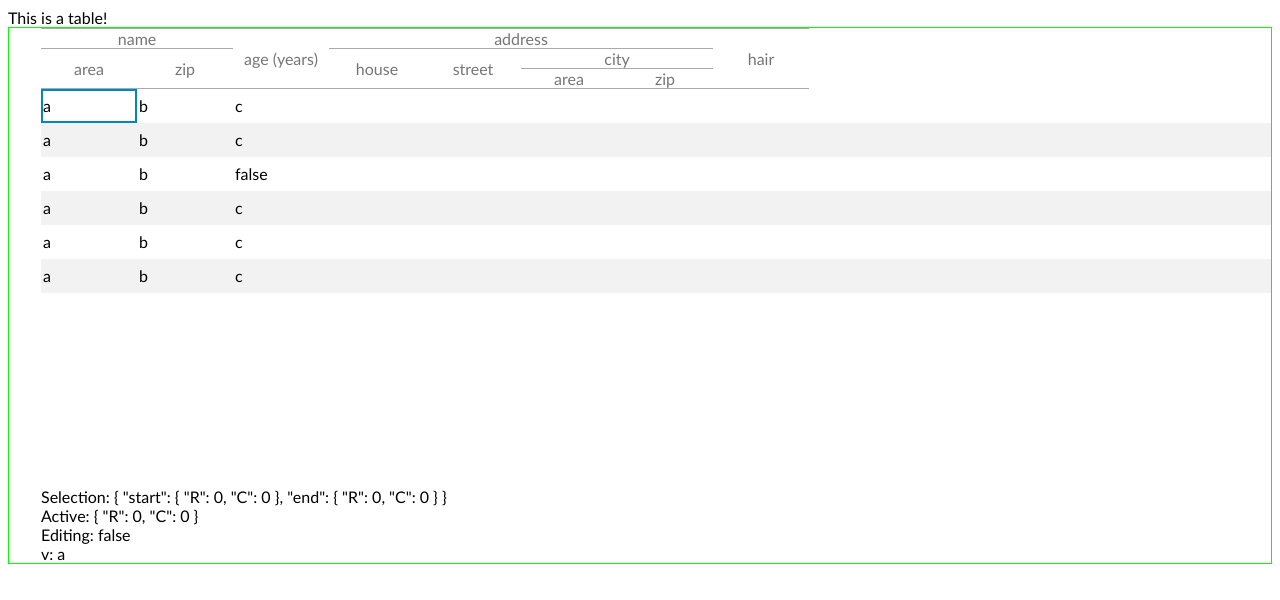
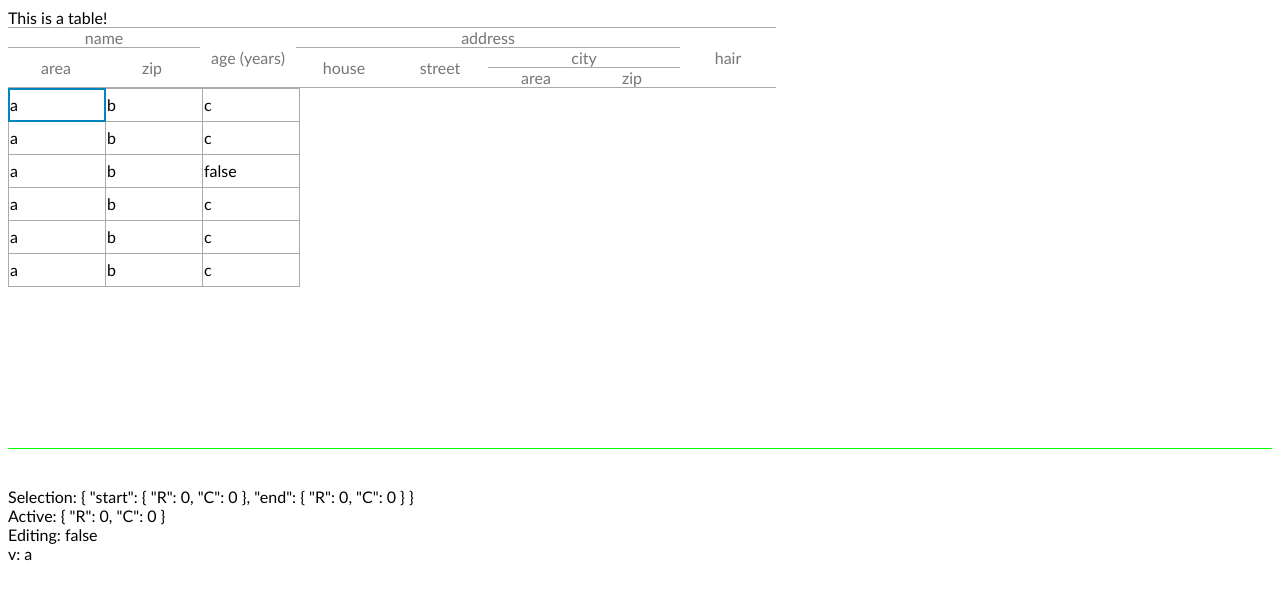
Before and after one commit to tim-lyon/infinite-table, a Vue app: page / in a window 1280 px wide. Shown: the top 600 px of the page. Built offline with nearby package versions, Linux system fonts and the light colour scheme.

Commit message:
Use table inner element for better border behaviour

```diff
--- a/src/components/InfiniteTable.vue
+++ b/src/components/InfiniteTable.vue
@@ -1,4 +1,5 @@
 <template>
+<div>
   <div class="table-container" tabindex="1" @keydown="OnTableKeypress">
     <InfiniteTableHeaders
       :config="config"
@@ -8,12 +9,14 @@
     />
     <div class="table-body" ref="body" :style="{height:contentHeight+'px'}" @scroll="scrollTable">
       <div :style="{height: totalHeight+'px'}">
-        <div :style="{position:'relative', top:topBufferHeight+'px'}">
-          <InfiniteTableRow
+        <table :style="{position:'relative', top:topBufferHeight+'px', borderCollapse: 'collapse'}">
+          <colgroup>
+            <col v-for="i of columnCount" :key="i" :style="columnStyle"/>
+          </colgroup>
+          <tr is="InfiniteTableRow"
           v-for="i in renderedRowCount"
           :config="config"
           :row-index="i+startRow"
-          :style="{background: (i+startRow)%2 ? 'rgba(0,0,0,0.05)' : ''}"
           @input="setData($event, i+startRow)"
           @cellMouseDown="onCellMouseDown"
           @cellMouseOver="onCellMouseOver"
@@ -21,9 +24,9 @@
           :selected-range="selectedRange"
           :active-cell="active"
           :key="i+startRow" />
+        </table>
       </div>
     </div>
-
   </div>
   <div>
     <button v-for="(exportFunction, name) in computedExports" :key="name" @click="startExport(exportFunction)">
@@ -36,7 +39,6 @@
   <br>Editing: {{isEditing}}
   <br>v: {{inputValue}}
 </div>
-
 </template>
 
 <script>
@@ -47,6 +49,31 @@ const ROW_HEIGHT = 30
 const BUFFER_ROWS = 5
 const ROW_COUNT = 12
 const MAX_ROWS = 100000
+const DEFAULT_CONFIG = {
+  style: {
+    row: {
+      border: {
+        color: '#aaa',
+        width: 1
+      }
+    },
+    column: {
+      border: {
+        color: '#aaa',
+        width: 1
+      }
+    },
+    selection: {
+      border: {
+        color: 'rgb(0, 135, 189)',
+        width: 1
+      },
+      fill: {
+        color: 'rgba(0, 135, 189, .13)'
+      }
+    }
+  }
+}
 export default {
   name: 'InfiniteTable',
   components: {
@@ -58,18 +85,7 @@ export default {
       type: Object,
       required: false,
       default() {
-        return {
-          style: {
-            selection: {
-              border: {
-                color: 'rgb(0, 135, 189)'
-              },
-              fill: {
-                color: 'rgba(0, 135, 189, .13)'
-              }
-            }
-          }
-        }
+        return DEFAULT_CONFIG
       }
     },
     headers: {
@@ -324,7 +340,7 @@ export default {
       if(this.isEditing && iCol !== this.active.C){
         this.isEditing = false
       }
-      if(iCol >= 0 && iCol < this.columns){
+      if(iCol >= 0 && iCol < this.columnCount){
         this.active.C = iCol
       }
     },
@@ -364,6 +380,14 @@ export default {
     }
   },
   computed: {
+    columnStyle(){
+      const border = this.config.style.column.border
+      return {
+        borderWidth: '0 ' + border.width + 'px',
+        borderStyle: 'solid',
+        borderColor: border.color
+      }
+    },
     inputValue() {
       return this.tableData[this.active.R][this.active.C]
     },
@@ -419,8 +443,7 @@ export default {
 
 <style scoped>
 .table-container{
-  border:1px solid lime;
-  padding-left:2em;
+  border-bottom:1px solid lime;
   outline:none;
 }
 .table-body{
--- a/src/components/InfiniteTableCell.vue
+++ b/src/components/InfiniteTableCell.vue
@@ -1,10 +1,12 @@
 <template>
-  <div class="cell"
-  :style="cellStyle"
-  @mousedown="$emit('cellMouseDown')"
-  @mouseover="$emit('cellMouseOver')">
-    {{value}}
-  </div>
+  <td :style="cellStyle">
+      <div class="cell"
+      :style="innerStyle"
+      @mousedown="$emit('cellMouseDown')"
+      @mouseover="$emit('cellMouseOver')">
+        {{value}}
+      </div>
+  </td>
 </template>
 
 <script>
@@ -20,54 +22,98 @@ export default {
     'columnIndex'
   ],
   computed: {
-    cellStyle(){
+    innerStyle(){
       return {
-        background: this.isSelected && !this.isActive ? this.config.style.selection.fill.color : 'none',
-        borderStyle: 'solid',
-        borderColor: this.config.style.selection.border.color,
-        borderWidth: this.borderWidths,
+        borderTop: this.borderStyle(0),
+        borderRight: this.borderStyle(1),
+        borderBottom: this.borderStyle(2),
+        borderLeft: this.borderStyle(3),
         padding: this.paddingWidths
       }
     },
+    cellStyle(){
+      let style = {
+        background: this.isSelected && !this.isActive ? this.config.style.selection.fill.color : 'none',
+        padding: 0
+      }
+      const color = this.fence.color
+      let width = this.config.style.row.border.width
+      let border = width + 'px solid ' + color
+      if(this.isTop || this.isSelected){
+        style.borderTop = border
+      }
+      if(this.isBottom || this.isSelected){
+        style.borderBottom = border
+      }
+      width = this.config.style.column.border.width
+      border = width + 'px solid ' + color
+      if(this.isLeft || this.isSelected){
+        style.borderLeft = border
+      }
+      if(this.isRight || this.isSelected){
+        style.borderRight = border
+      }
+      return style
+    },
+    fence(){
+      return this.config.style.selection.border
+    },
     borderWidths(){
-      return (this.isTop ? '2px' : '0') +
-      (this.isRight ? ' 2px' : ' 0') +
-      (this.isBottom ? ' 2px' : ' 0') +
-      (this.isLeft ? ' 2px' : ' 0')
+      return [
+        this.isTop ? this.fence.width : 0,
+        this.isRight ? this.fence.width : 0,
+        this.isBottom ? this.fence.width : 0,
+        this.isLeft ? this.fence.width : 0
+      ]
     },
     paddingWidths(){
-      return (this.isTop ? '0' : '2px') +
-      (this.isRight ? ' 0' : ' 2px') +
-      (this.isBottom ? ' 0' : ' 2px') +
-      (this.isLeft ? ' 0' : ' 2px')
+      return this.borderWidths.map(x => this.fence.width-x).join('px ') + 'px';
+    },
+    borderColors(){
+      return [
+        this.fence.color,
+        this.isRight ? this.fence.color : this.config.style.column.border.color,
+        this.isBottom ? this.fence.color: this.config.style.row.border.color,
+        this.fence.color
+      ]
     },
     isLeft(){
-      return this.isSelected &&
+      return this.isInSelectedRowRange &&
       this.columnIndex === this.selectedRange.start.C;
     },
     isRight(){
-      return this.isSelected &&
+      return this.isInSelectedRowRange &&
       this.columnIndex === this.selectedRange.end.C;
     },
     isTop(){
-      return this.isSelected &&
+      return this.isInSelectedColumnRange &&
       this.rowIndex === this.selectedRange.start.R;
     },
     isBottom(){
-      return this.isSelected &&
+      return this.isInSelectedColumnRange &&
       this.rowIndex === this.selectedRange.end.R;
     },
+    isInSelectedRowRange(){
+      return this.rowIndex >= this.selectedRange.start.R &&
+      this.rowIndex <= this.selectedRange.end.R
+    },
+    isInSelectedColumnRange(){
+      return this.columnIndex >= this.selectedRange.start.C &&
+      this.columnIndex <= this.selectedRange.end.C
+    },
     isSelected(){
-      return this.rowIndex >= this.selectedRange.start.R &&
-      this.rowIndex <= this.selectedRange.end.R &&
-      this.columnIndex >= this.selectedRange.start.C &&
-      this.columnIndex <= this.selectedRange.end.C
+      return this.isInSelectedRowRange && this.isInSelectedColumnRange
+    }
+  },
+  methods: {
+    borderStyle(i){
+      return this.borderWidths[i] + 'px solid ' + this.borderColors[i]
     }
   }
 }
 </script>
 
-<style scoped>
+<style>
 .cell{
   width:6em;
   box-sizing: border-box;
--- a/src/components/InfiniteTableRow.vue
+++ b/src/components/InfiniteTableRow.vue
@@ -1,6 +1,6 @@
 <template>
-  <div class="row">
-    <InfiniteTableCell
+  <tr class="row" :style="rowStyle">
+    <td is="InfiniteTableCell"
       v-for="(cell, columnIndex) of data"
       :config="config"
       :value="cell"
@@ -12,7 +12,7 @@
       :row-index="rowIndex"
       :column-index="columnIndex"
     />
-  </div>
+  </tr>
 </template>
 
 <script>
@@ -26,13 +26,25 @@ export default {
   props: ['config', 'data', 'rowIndex', 'selectedRange', 'activeCell'],
   created(){
     this.$emit('created')
+  },
+  computed: {
+    rowStyle() {
+      let background = 'none'
+      if(this.config.style && this.config.style.row){
+        if(this.config.style.row.background){
+          let color = this.config.style.row.background
+          background = Array.isArray(color) ? color[this.rowIndex%color.length] : color
+        }
+      }
+
+      const border = this.config.style.row.border
+      return {
+        background: background,
+        borderTop: border.width + 'px solid ' + border.color,
+        borderBottom: border.width + 'px solid ' + border.color,
+        lineHeight: '30px'
+      }
+    }
   }
 }
 </script>
-
-<style scoped>
-.row{
-  display:flex;
-  line-height:30px;
-}
-</style>
```
Also changed, not shown: 1 other file (tests, documents, lock files or other folders). Lines whose indentation alone changed are shown as unchanged.
